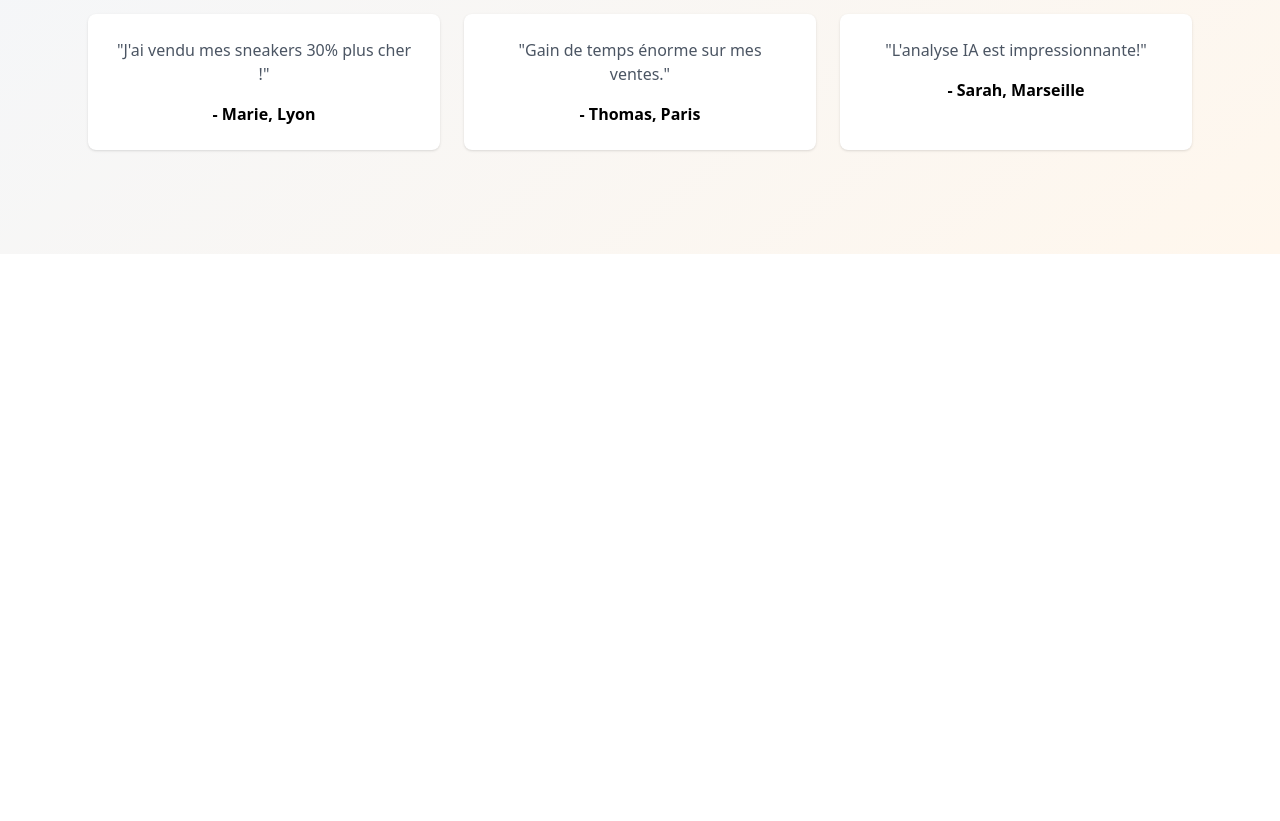
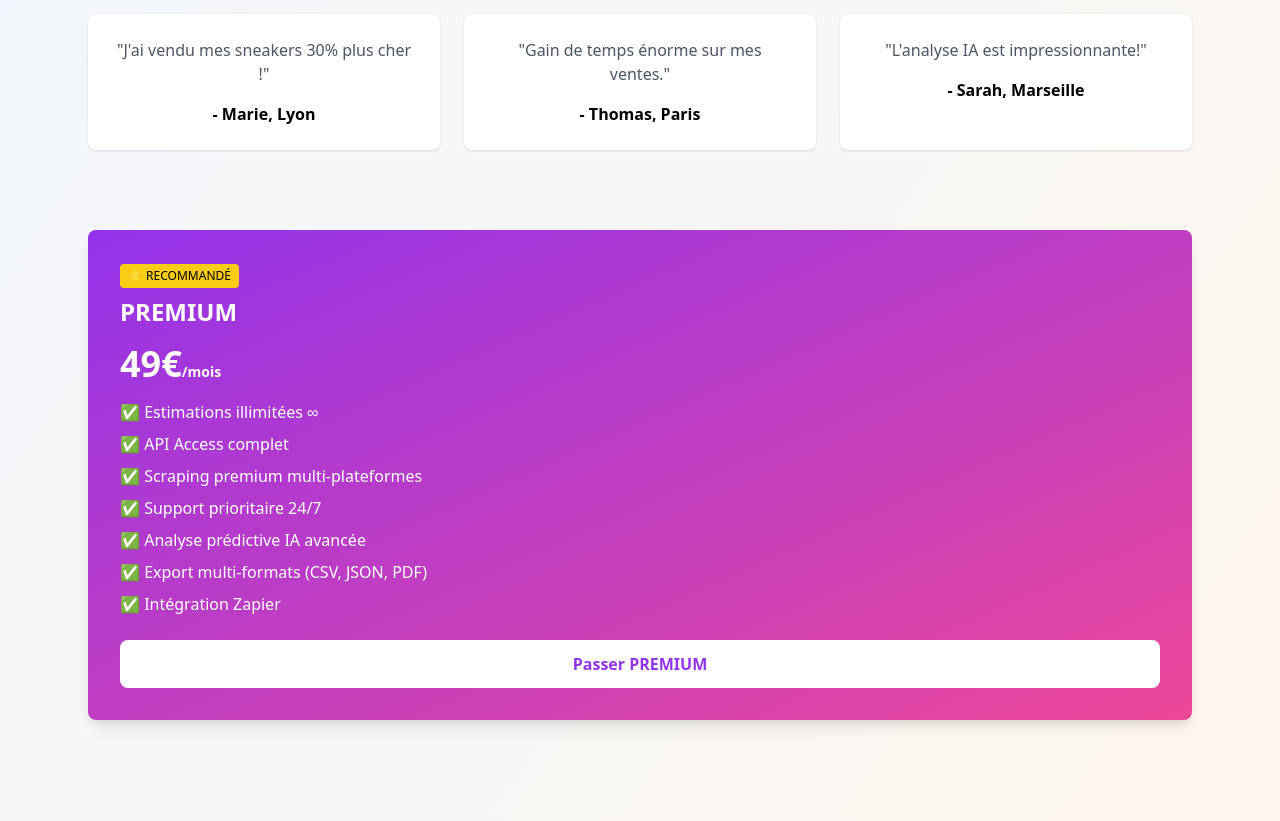
Before and after one commit to P3X-944/prixrevente-ai, a plain HTML site: page index.html in a window 1280 px wide. Shown: the part 746-1567 px from the top of the page. Before the commit the page ends 1000 px from the top, so only its background shows below. Drawn offline with nearby package versions, Linux system fonts and the light colour scheme.

Commit message:
Add PREMIUM pricing option to index.html
Added a new PREMIUM pricing option with features.

```diff
--- a/index.html
+++ b/index.html
@@ -119,7 +119,41 @@
                 <div class="bg-gradient-to-br from-blue-600 to-orange-500 text-white rounded-lg shadow-lg p-8 transform scale-105"><h3 class="text-2xl font-bold mb-4">PRO</h3><p class="text-4xl font-bold mb-4">19€<span class="text-sm">/mois</span></p><ul class="space-y-2 mb-6"><li>✅ 100 estimations/mois</li><li>✅ Scraping avancé</li><li>✅ Analyse IA photos</li><li>✅ Historique complet</li></ul><button class="w-full bg-white text-blue-600 px-6 py-3 rounded-lg font-bold">Passer PRO
             </div>
         </div>
+            <!-- Ligne 121: Fin du pricing actuel (2 offres) -->
+</div> <!-- fin grid 2 colonnes -->
+<!-- AJOUTER LA 3ÈME OFFRE PREMIUM ICI -->
+<div class="bg-gradient-to-br from-purple-600 to-pink-500 text-white rounded-lg shadow-lg p-8">
+    <div class="inline-block bg-yellow-400 text-black text-xs px-2 py-1 rounded mb-2">⭐ RECOMMANDÉ</div>
+    <h3 class="text-2xl font-bold mb-4">PREMIUM</h3>
+    <p class="text-4xl font-bold mb-4">49€<span class="text-sm">/mois</span></p>
+    <ul class="space-y-2 mb-6">
+        <li>✅ Estimations illimitées ∞</li>
+        <li>✅ API Access complet</li>
+        <li>✅ Scraping premium multi-plateformes</li>
+        <li>✅ Support prioritaire 24/7</li>
+        <li>✅ Analyse prédictive IA avancée</li>
+        <li>✅ Export multi-formats (CSV, JSON, PDF)</li>
+        <li>✅ Intégration Zapier</li>
+    </ul>
+    <button class="w-full bg-white text-purple-600 px-6 py-3 rounded-lg font-bold hover:bg-yellow-400">Passer PREMIUM</button>
+</div>
 
+</div> <!-- fin de la grille pricing -->
+</div> <!-- fin section pricing -->
+
+<!-- IMPORTANT: FERMER LE MAIN ICI -->
+</main>
+
+<!-- FOOTER DÉPLACÉ ICI (APRÈS </main>) -->
+<footer class="bg-gray-900 text-white mt-20">
+    <!-- ... tout le code du footer existant ... -->
+</footer>
+
+<!-- Scripts (APRÈS le footer) -->
+<script src="auth.js"></script>
+<script src="app.js"></script>
+</body>
+</html>
     <!-- Footer -->
     <footer class="bg-gray-900 text-white mt-20">
         <div class="max-w-6xl mx-auto px-6 py-12">
```
